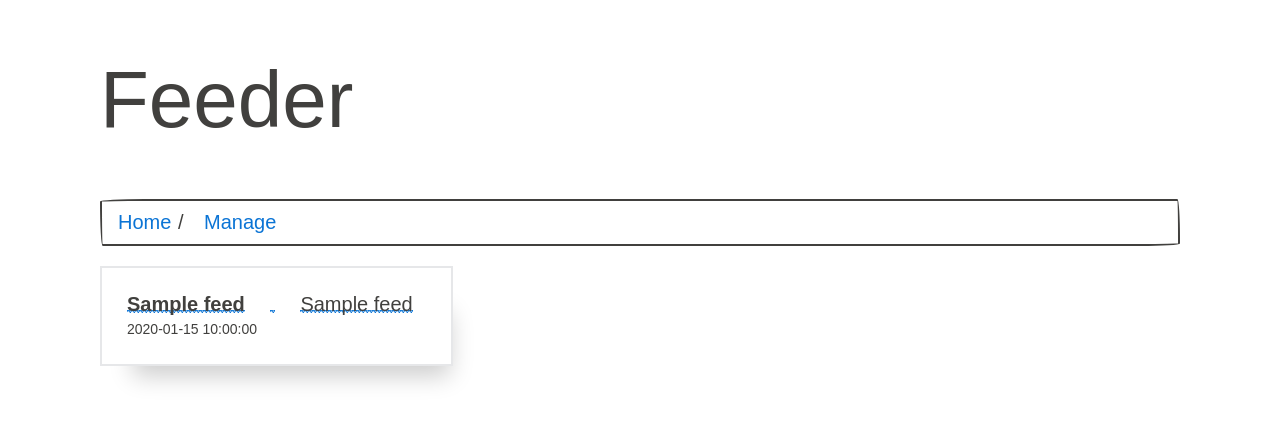
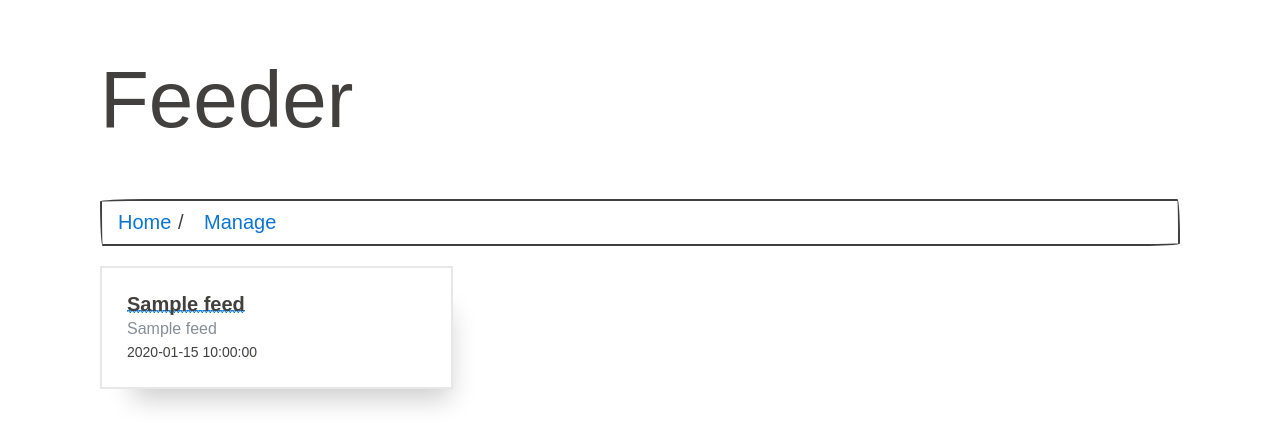
Before and after one commit to yumpyy/rss-reader, a Flask app: template templates/index.html in a window 1280 px wide. Shown: the top 447 px of the page. Run offline with Flask 3, Linux system fonts and the light colour scheme; the template is opened without the code that fills it: most values are stand-ins (such as "Sample title", 1, 10 or a date in 2020); some web fonts are replaced.

Commit message:
Increased overall speed & some visuals tweaks

```diff
--- a/main.py
+++ b/main.py
@@ -20,7 +20,7 @@ def feedFetch():
         parser = feedparser.parse(url[0])
         for x in range(len(parser['entries'])):
             feed = {
-                    'feed-name' : url[1],
+                    'name' : url[1],
                     'title' : parser['entries'][x]['title'],
                     'published' : parser['entries'][x]['published_parsed'],
                     'linkOriginal' : parser['entries'][x]['links'][0]['href']
--- a/static/styles/addfeed.css
+++ b/static/styles/addfeed.css
@@ -17,3 +17,9 @@ form {
   display: inline-block;
   width: 50%;
 }
+
+@media only screen and (max-width: 600px) {
+  body {
+      margin: 5px 15px;
+    }
+}
--- a/static/styles/main-menu.css
+++ b/static/styles/main-menu.css
@@ -10,7 +10,7 @@ h1 {
   margin: 0.67em 0;
 }
 
-a {
+.card-title {
   color: #41403e;
   text-decoration: none;
   text-decoration-line: none;
@@ -31,6 +31,10 @@ a {
   grid-row: auto;
 }
 
+.feed-name {
+  font-size: 16px;
+}
+
 .published-date {
   font-size: 14px;
 }
--- a/templates/index.html
+++ b/templates/index.html
@@ -18,8 +18,8 @@
     {% for feed in articles %}
       <div class="card">
         <div class="card-body">
-        <a class="card-title" href="/articles?q={{ feed.linkOriginal}}"><b>{{feed.title}}</b><a>
-        <a class="card-link" href="{{ feed.linkOriginal }}"> {{ feed.name }} </a><br>
+        <a class="card-title" href="/articles?q={{ feed.linkOriginal}}"><b>{{feed.title}}</b></a><br>
+        <span class="text-muted feed-name">{{ feed.name }}</span><br>
         <span class="published-date card-text">{{ feed.published }}</span>
         </div>
       </div>
```
